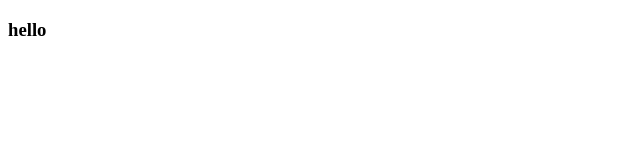
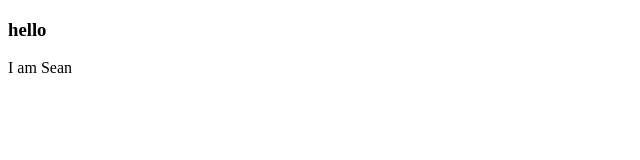
Before and after one commit to seanhung-isu/demo, a plain HTML site: page index.html in a window 1280 px wide. Shown: the full height of the page, 0-640 px from the left. Drawn offline with Linux system fonts and the light colour scheme.

Commit message:
Modify page

```diff
--- a/index.html
+++ b/index.html
@@ -7,6 +7,6 @@
 </head>
 <body>
     <h3>hello</h3>
-
+    I am Sean
 </body>
 </html>
```
